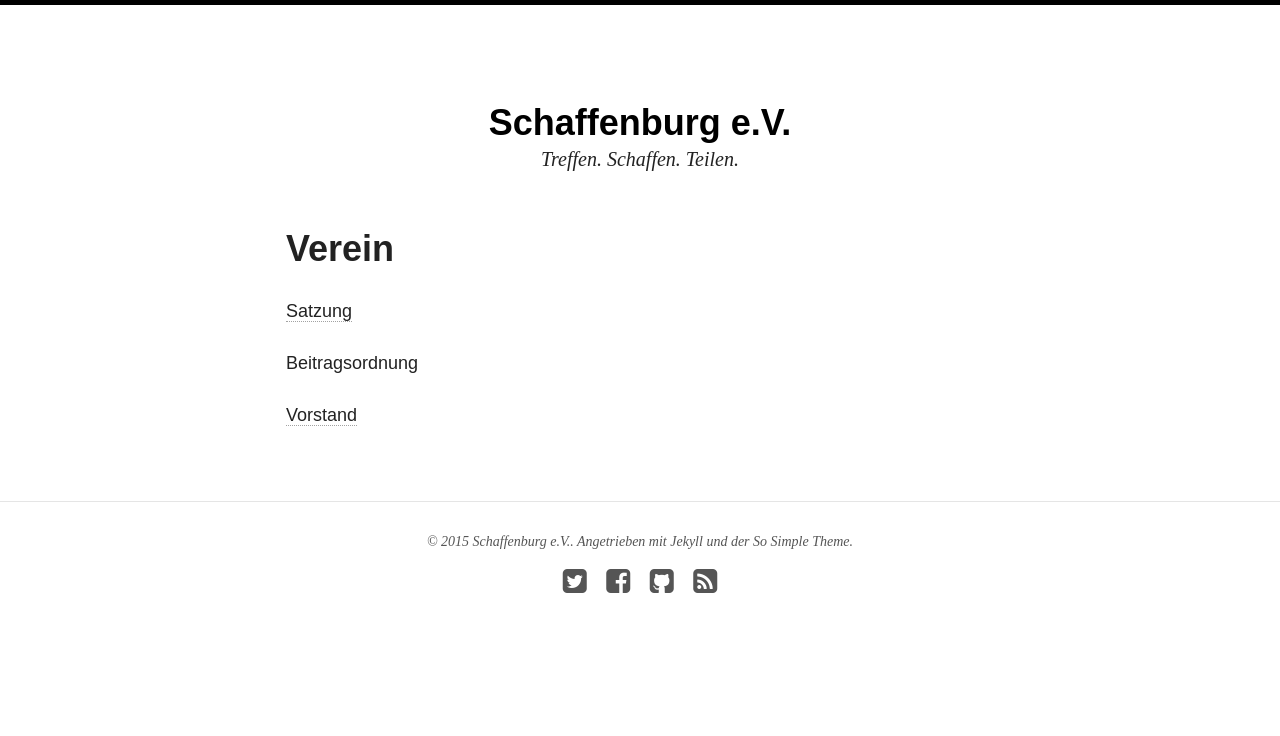
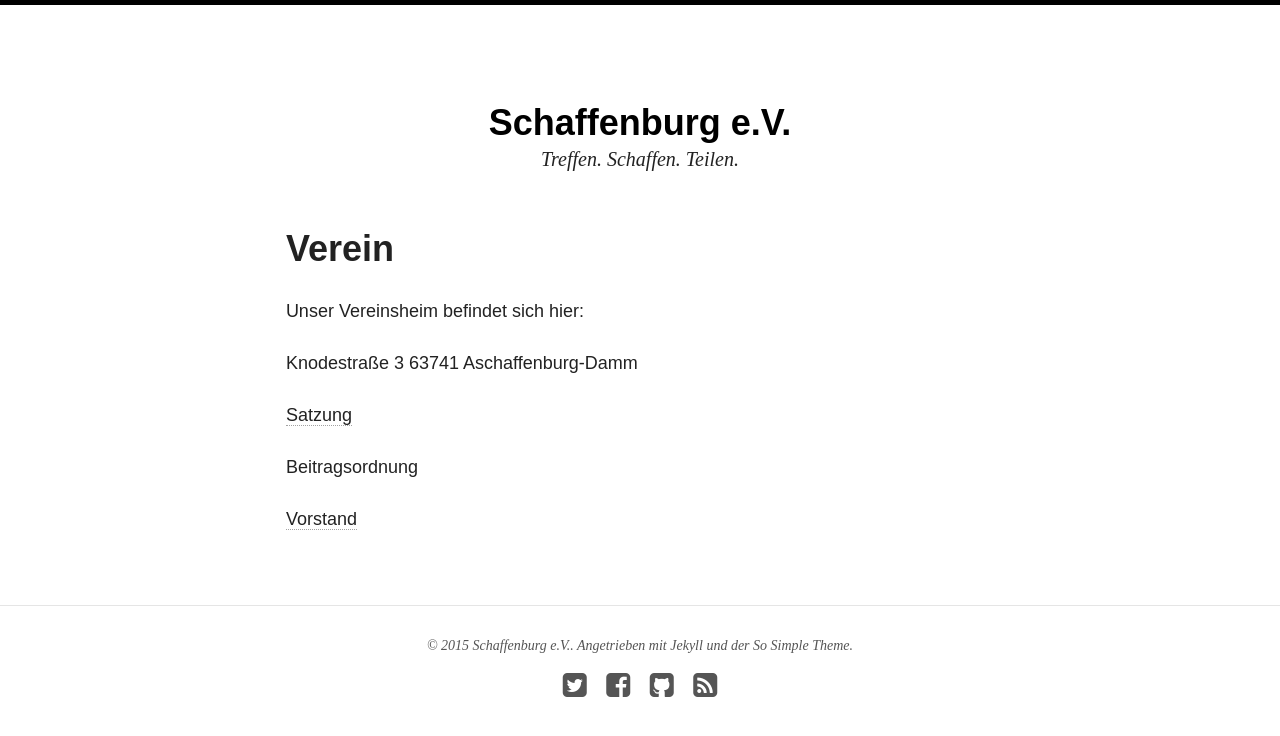
Before and after one commit to Schaffenburg/schaffenburg.github.io, a Jekyll site: the page built from Verein/index.md, in a window 1280 px wide. Shown: the top 736 px of the page. Built offline with Jekyll 4.4.1, drawn with Linux system fonts in a browser that asks for light colours; nearby versions of some CDN libraries.

Commit message:
Add Vereinsheim

```diff
--- a/Verein/index.md
+++ b/Verein/index.md
@@ -3,10 +3,17 @@ layout: page
 title:
 noheader: true
 noimage: true
-excerpt: "Aschaffenburg braucht einen Hackerspace!"
+excerpt: "Aschaffenburg braucht einen Makerspace!"
 modified: 2014-08-08T19:44:38.564948-04:00
 ---
 #Verein
+
+Unser Vereinsheim befindet sich hier:
+
+Knodestraße 3
+63741 Aschaffenburg-Damm
+
+
 
 [Satzung](/files/satzung.pdf)
 
```
